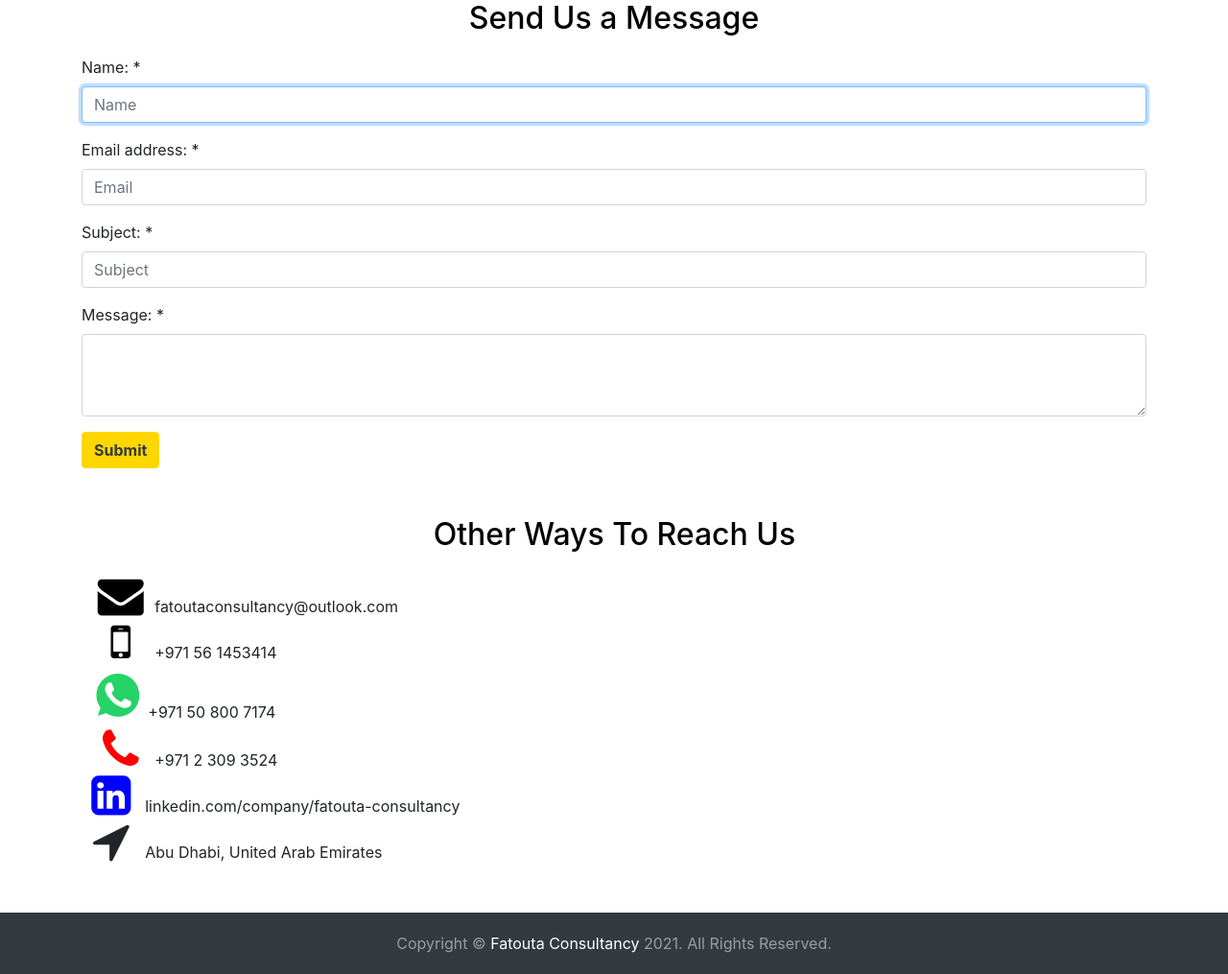
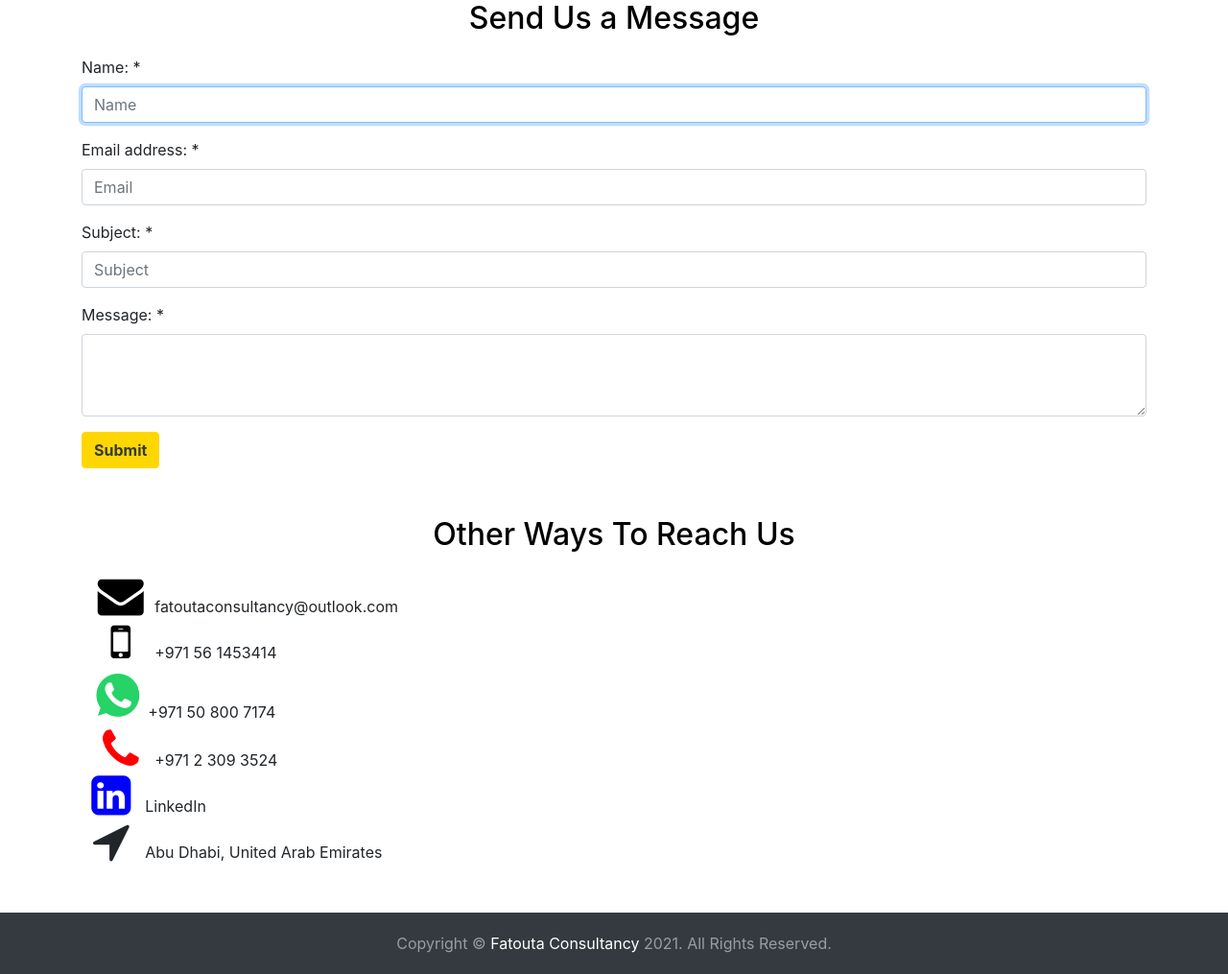
Before and after one commit to abdelrahman-hamid/CS50x-final-project, a Flask app: page /ContactUs in a window 1280 px wide. Shown: the part 145-1160 px from the top of the page at 96% size. Run offline with Flask 2, Linux system fonts and the light colour scheme; some libraries are stand-ins or nearby versions.

Commit message:
updated contact.html with shorter LinkedIn icon text

```diff
--- a/templates/contact.html
+++ b/templates/contact.html
@@ -62,7 +62,7 @@
         <!-- Link to company's LinkedIn page -->
         <a href="https://www.linkedin.com/company/fatouta-consultancy" class="m-0" id="LinkedIn">
             <i class="fa fa-linkedin-square fa-3x fa-fw"></i>
-            <span class="text-body">linkedin.com/company/fatouta-consultancy</span><br>
+            <span class="text-body">LinkedIn</span><br>
         </a>
 
         <!-- location icon and address -->
```
